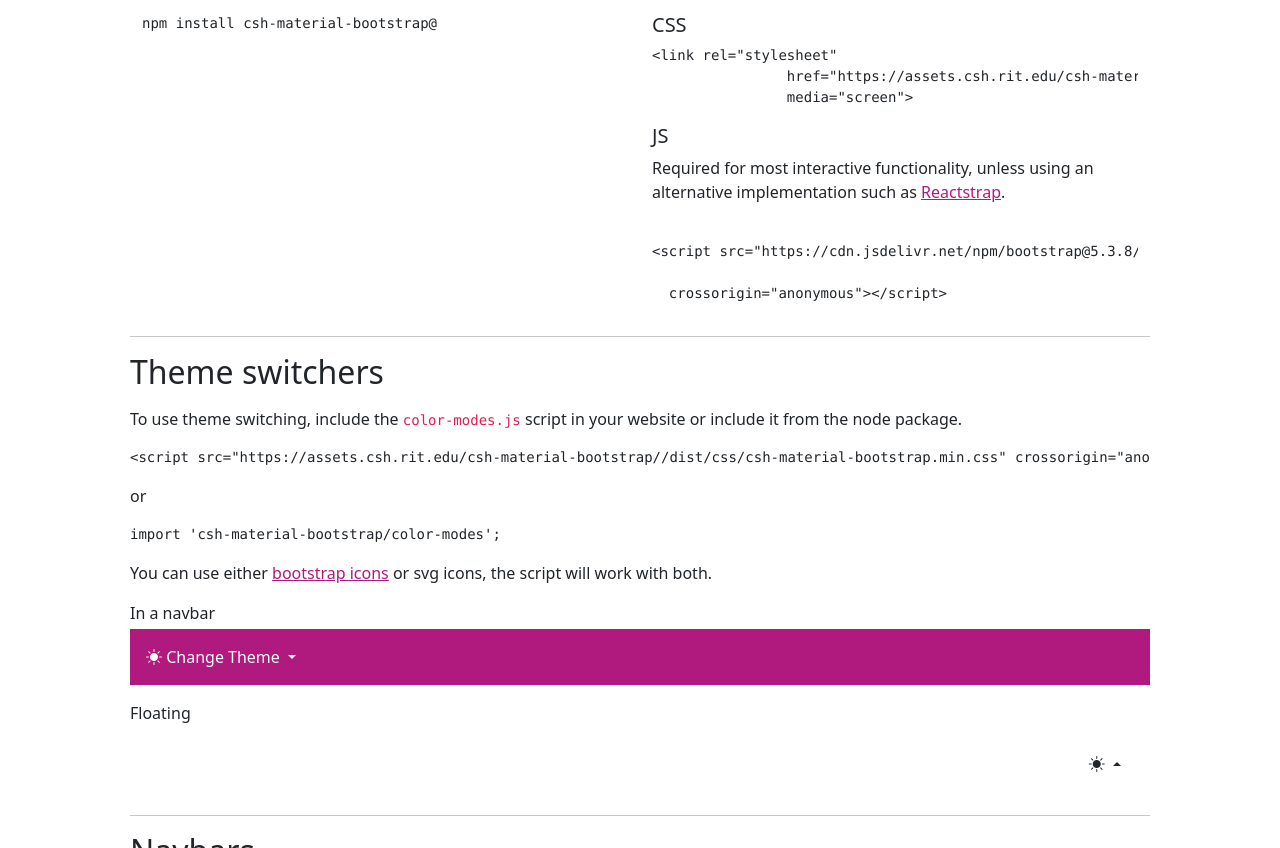
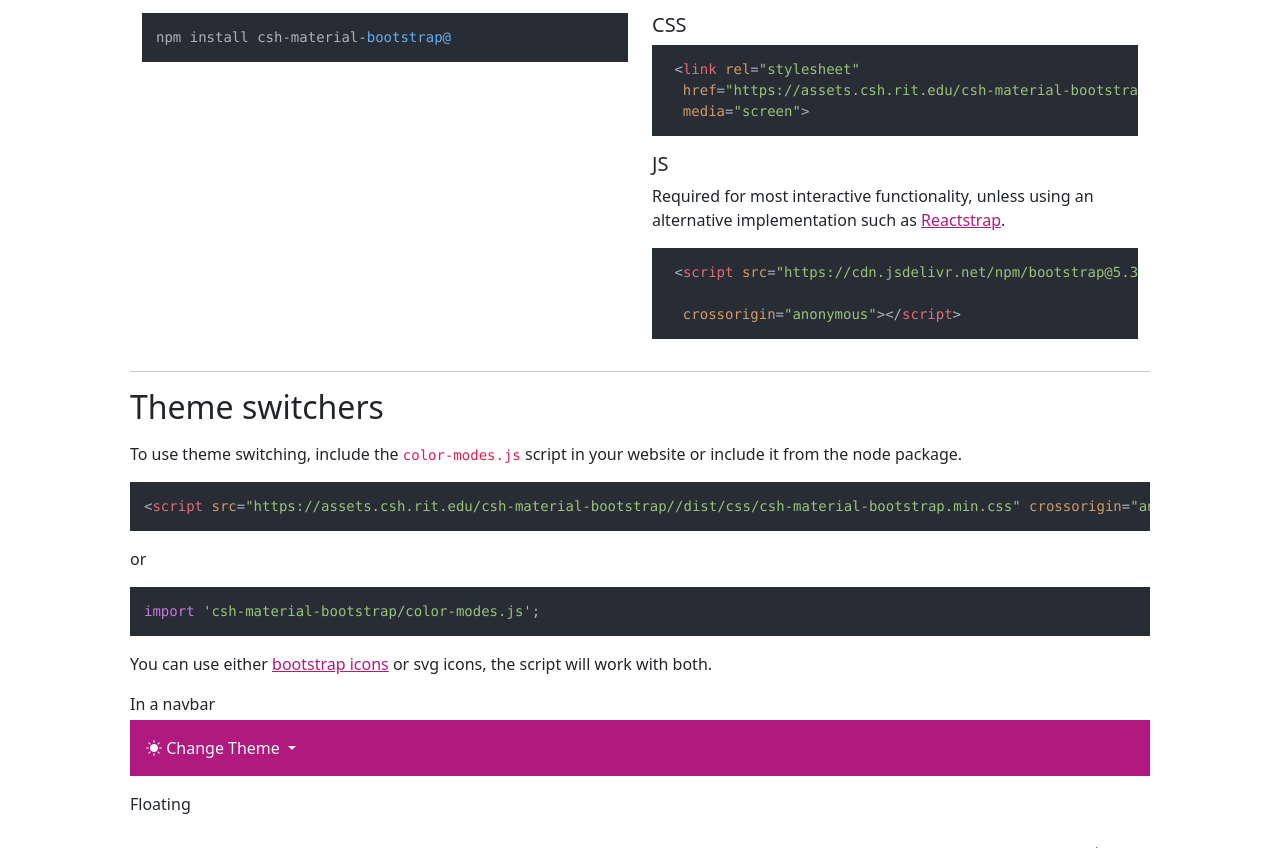
Before and after one commit to ComputerScienceHouse/csh-material-bootstrap, a website built with Vite: page index.html in a window 1280 px wide. Shown: the part 361-1209 px from the top of the page. Built offline with nearby package versions, Linux system fonts and the light colour scheme.

Commit message:
syntax highlighting for code

```diff
--- a/index.html
+++ b/index.html
@@ -41,6 +41,8 @@
               <div class="dropdown-divider"></div>
               <a class="dropdown-item" href="src/_variables.scss">_variables.scss</a>
               <a class="dropdown-item" href="src/csh-material-bootstrap.scss">csh-material-bootstrap.scss</a>
+              <div class="dropdown-divider"></div>
+              <a class="dropdown-item" href="dist/js/color-modes.js">color-modes.js</a>
             </ul>
           </li>
         </ul>
@@ -83,24 +85,23 @@
       <div class="container">
         <div class="row">
           <div class="col-sm-6">
-            <h2>Installation</h2>
+            <h2>Node Package</h2>
             <p>Recommended for modern web applications.</p>
-            <pre><code class="shell">npm install csh-material-bootstrap@%VITE_APP_VERSION%</code></pre>
+            <pre><code class="">npm install csh-material-bootstrap@%VITE_APP_VERSION%</code></pre>
           </div>
           <div class="col-sm-6">
             <h2>CDN</h2>
             <p>Use CSH Material Bootstrap without a package manager.</p>
 
             <h5>CSS</h5>
-            <pre><code class="html">&lt;link rel="stylesheet"
-                href="https://assets.csh.rit.edu/csh-material-bootstrap/%VITE_APP_VERSION%/dist/css/csh-material-bootstrap.min.css"
-                media="screen"&gt;</code></pre>
+            <pre><code class="language-html"> &lt;link rel="stylesheet"
+  href="https://assets.csh.rit.edu/csh-material-bootstrap/%VITE_APP_VERSION%/dist/css/csh-material-bootstrap.min.css"
+  media="screen"&gt;</code></pre>
 
             <h5>JS</h5>
             <p>Required for most interactive functionality, unless using an alternative implementation such as <a
                 href="http://reactstrap.github.io" rel="nofollow">Reactstrap</a>.</p>
-            <pre><code class="html">
-&lt;script src="https://cdn.jsdelivr.net/npm/bootstrap@5.3.8/dist/js/bootstrap.bundle.min.js"
+            <pre><code class="html"> &lt;script src="https://cdn.jsdelivr.net/npm/bootstrap@5.3.8/dist/js/bootstrap.bundle.min.js"
   integrity="sha384-FKyoEForCGlyvwx9Hj09JcYn3nv7wiPVlz7YYwJrWVcXK/BmnVDxM+D2scQbITxI"
   crossorigin="anonymous"&gt;&lt;/script&gt;</code></pre>
           </div>
@@ -121,7 +122,7 @@
 
       <p>or</p>
 
-      <pre><code class="js">import 'csh-material-bootstrap/color-modes';</code></pre>
+      <pre><code class="js">import 'csh-material-bootstrap/color-modes.js';</code></pre>
 
       <p>
         You can use either <a href="https://icons.getbootstrap.com/#install">bootstrap icons</a>
@@ -299,10 +300,10 @@
           </div>
         </div>
       </div>
-
-
     </div>
   </div>
+
+  <script type="module" src="/src/index.js"></script>
 </body>
 
 </html>
--- a/package.json
+++ b/package.json
@@ -23,7 +23,7 @@
       "css": "./dist/css/csh-material-bootstrap.min.css"
     },
     "./css": "./dist/css/csh-material-bootstrap.min.css",
-    "./color-modes": "./dist/js/color-modes.js"
+    "./color-modes.js": "./dist/js/color-modes.js"
   },
   "scripts": {
     "compile": "npm-run-all --aggregate-output --parallel css js assets",
--- /dev/null
+++ b/src/index.js
@@ -0,0 +1,5 @@
+import hljs from 'highlight.js';
+import 'highlight.js/styles/atom-one-dark.min.css';
+// import 'highlight.js/styles/default.min.css';
+
+hljs.highlightAll();
```
